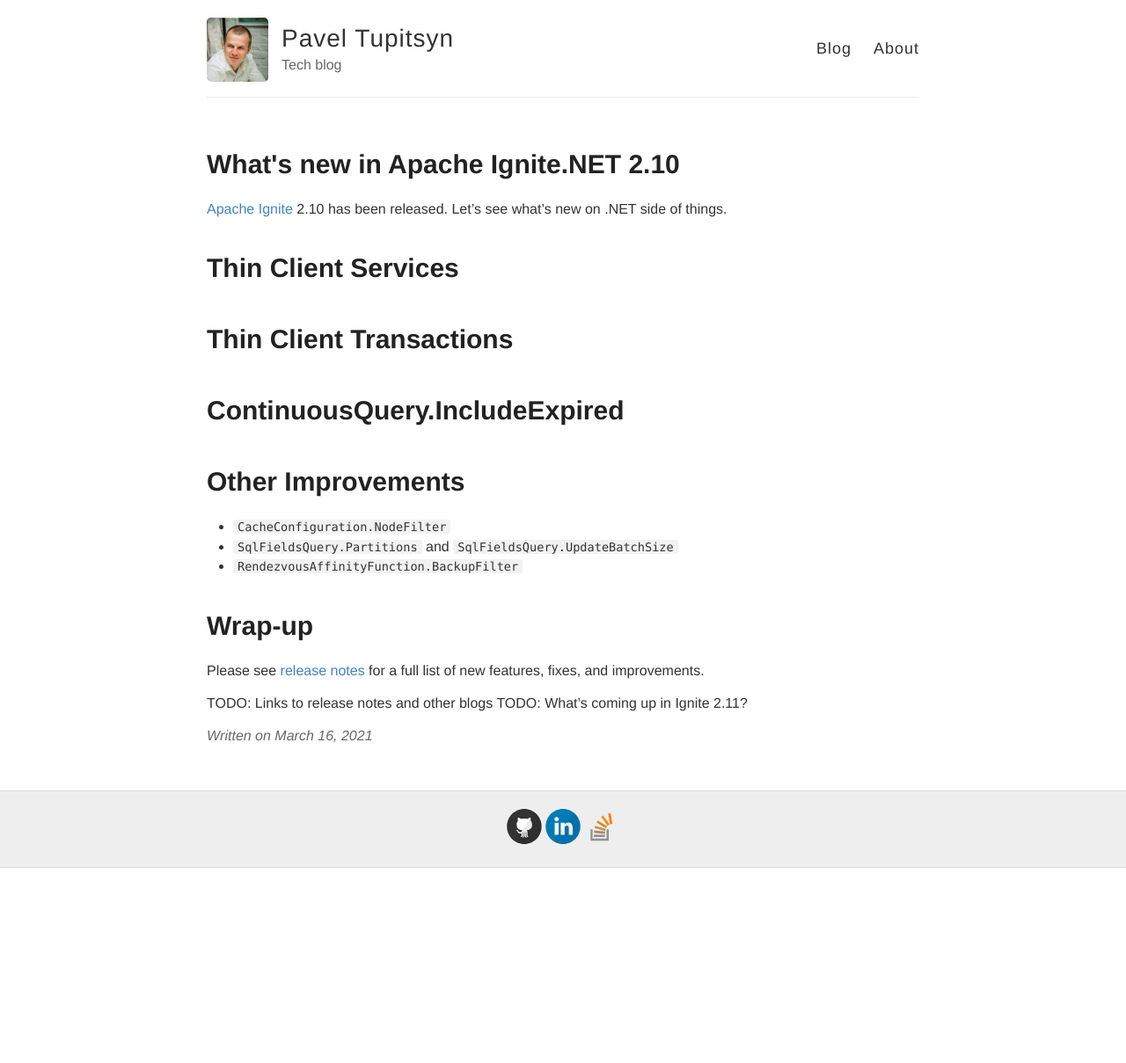
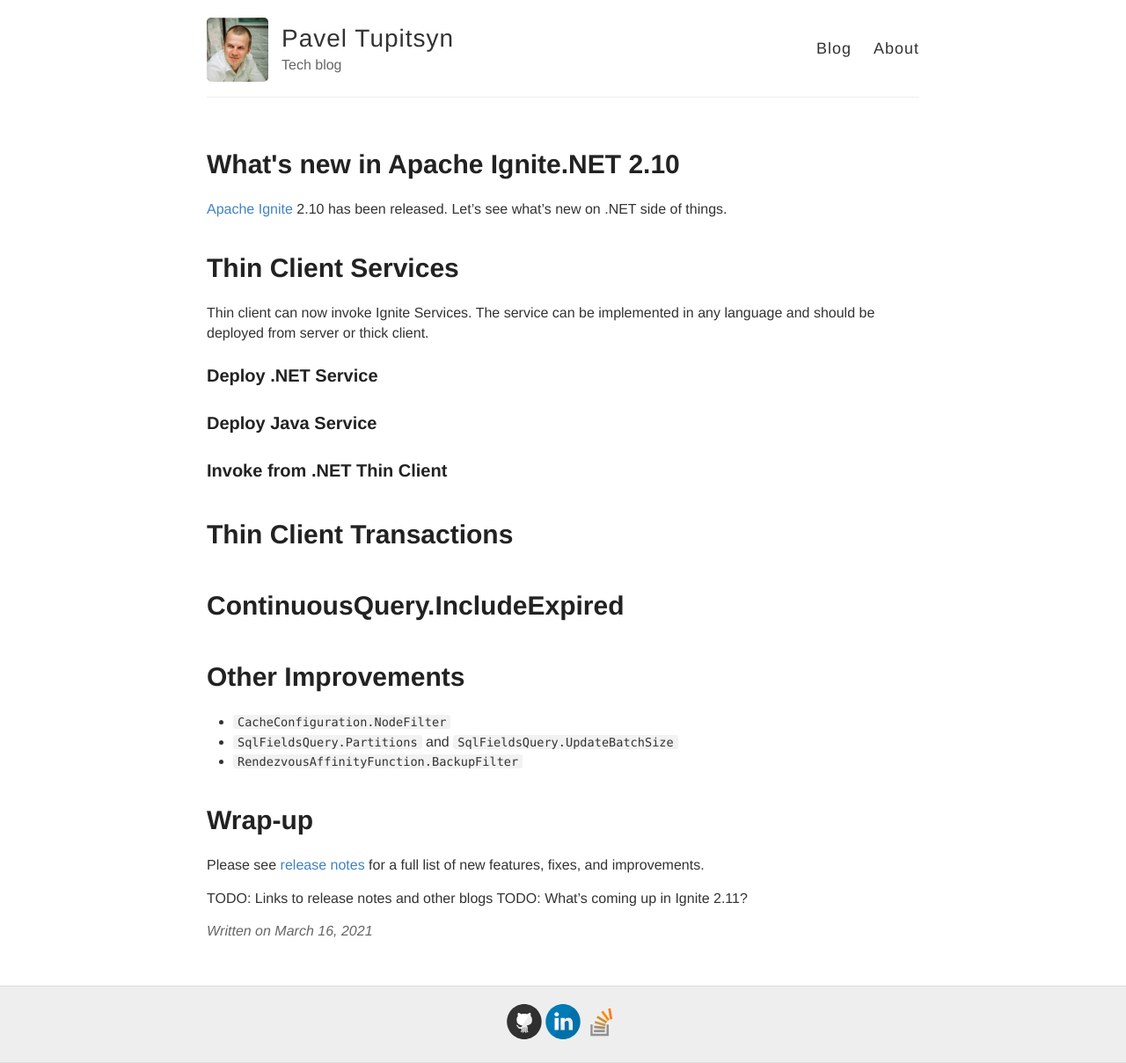
Before and after one commit to ptupitsyn/ptupitsyn.github.io, a Jekyll site: the page built from _posts/2021-03-16-Whats-New-In-Ignite-Net-2.10.md, in a window 1280 px wide. Shown: the whole page at 88% size. Built offline with Jekyll 4.4.1, drawn with Linux system fonts in a browser that asks for light colours; comment, search, counter and statistics services are not loaded; before the commit the page ends 987 px from its top, so only the background shows below that.

Commit message:
wip Ignite 2.10

```diff
--- a/_posts/2021-03-16-Whats-New-In-Ignite-Net-2.10.md
+++ b/_posts/2021-03-16-Whats-New-In-Ignite-Net-2.10.md
@@ -7,6 +7,16 @@
 
 
 # Thin Client Services
+
+Thin client can now invoke Ignite Services. The service can be implemented in any language and should be deployed from server or thick client.
+
+### Deploy .NET Service
+
+
+### Deploy Java Service
+
+
+### Invoke from .NET Thin Client
 
 
 # Thin Client Transactions
```
